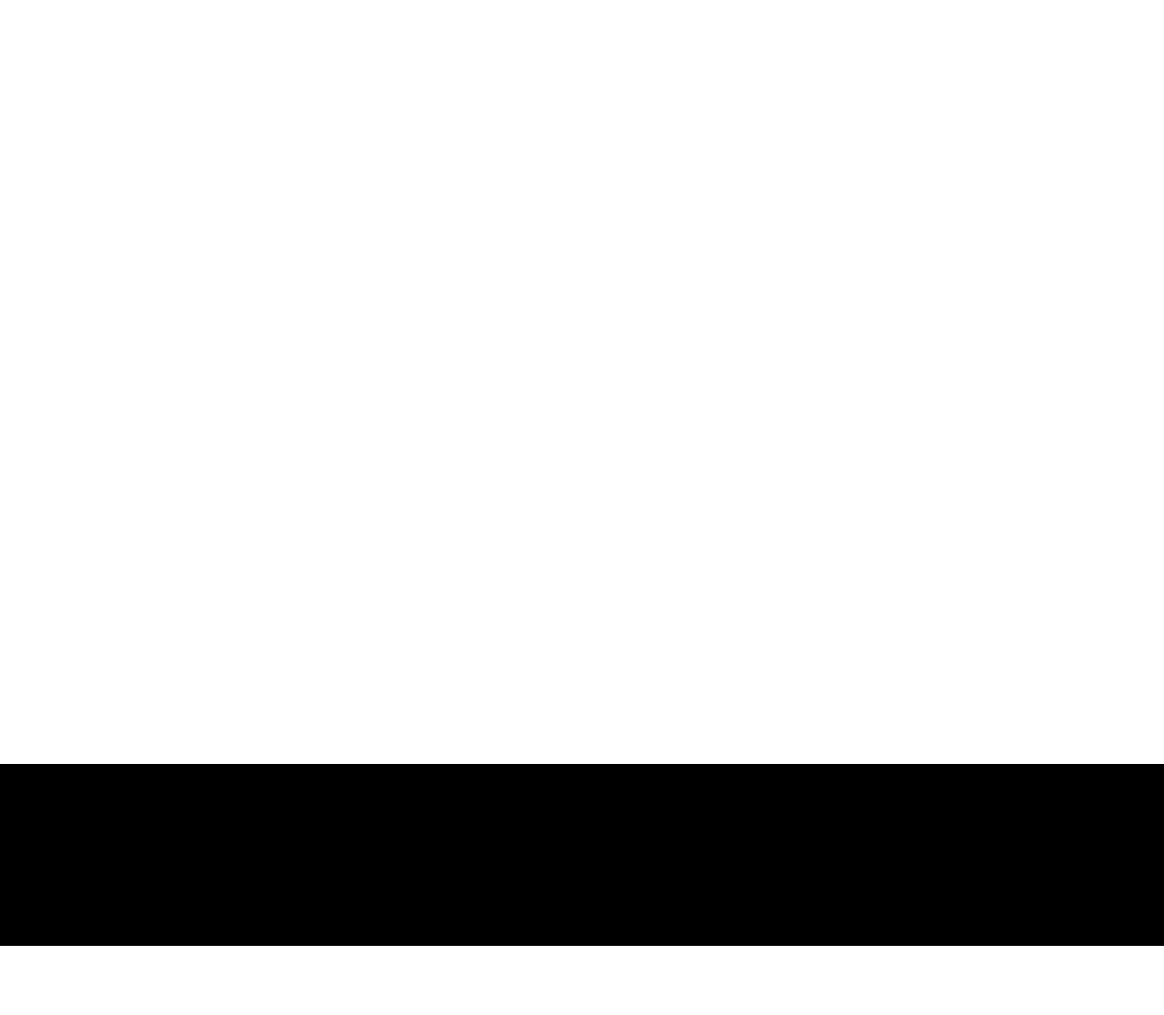
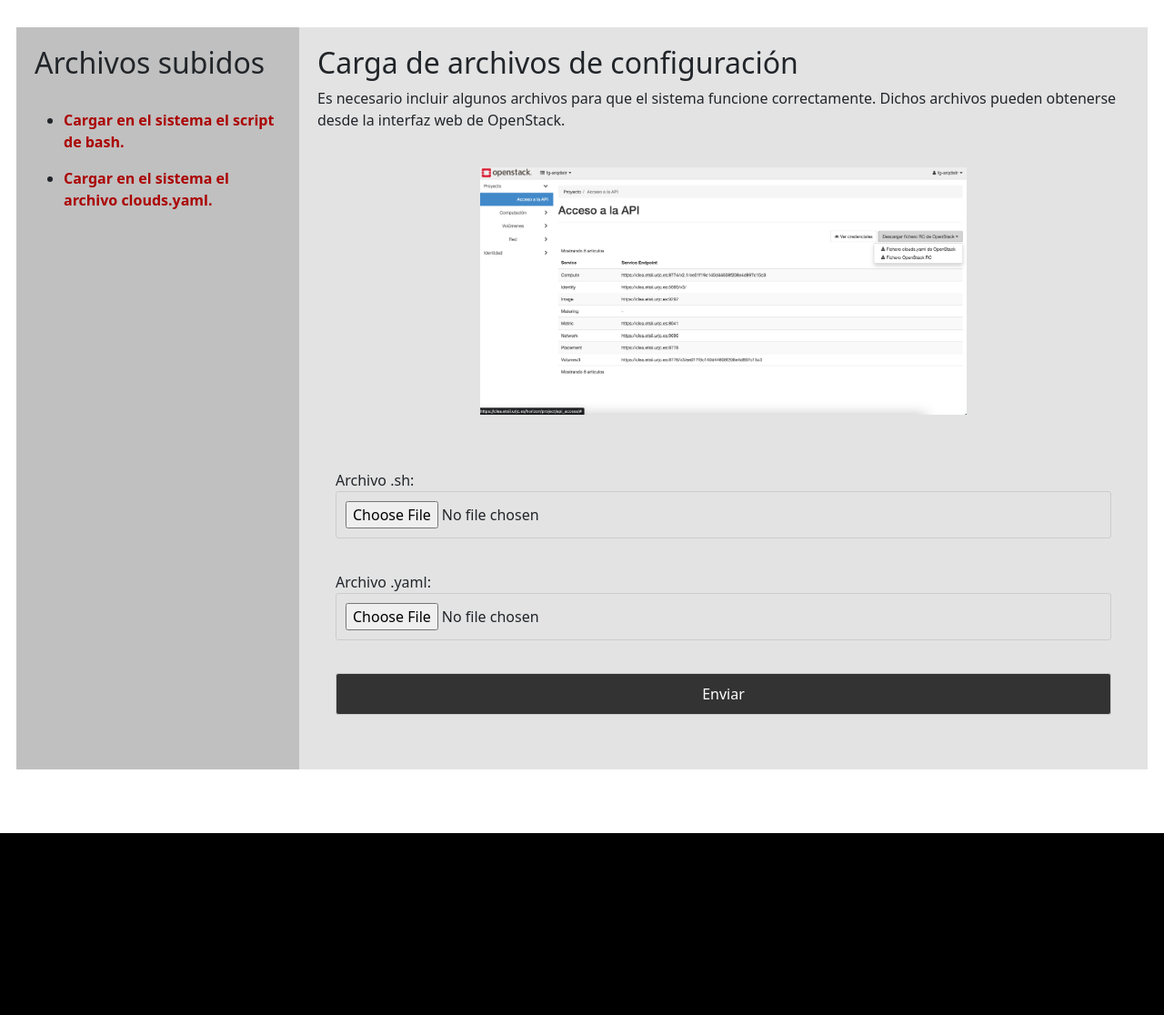
Before and after one commit to AlessandroNuzziURJC/TFGInformaticaWeb, a Django app: page /testsystem/configuration/ in a window 1280 px wide. Shown: the part 80-1196 px from the top of the page at 91% size. Before the commit the page ends 1120 px from the top, so only its background shows below. Run offline with Django 5.2, Linux system fonts and the light colour scheme.

Commit message:
Configuration done

```diff
--- /dev/null
+++ b/web/testsystem/static/styles_configuration.css
@@ -0,0 +1,57 @@
+main {
+    padding: 30px
+}
+
+input[type="text"],
+input[type="password"],
+input[type="email"],
+input[type="date"],
+input[type="file"],
+input[type="number"],
+input[type="submit"],
+select,
+textarea {
+    width: 100% !important;
+    padding: 10px !important;
+    margin-bottom: 20px !important;
+    border: 1px solid #ccc !important;
+    border-radius: 3px !important;
+    font-size: 16px !important;
+}
+
+input[type="submit"] {
+    background-color: #333;
+    color: #fff;
+    padding: 10px 20px;
+    border: none;
+    border-radius: 3px;
+    font-size: 18px;
+    cursor: pointer;
+}
+
+input[type="submit"]:hover {
+    background-color: #555;
+}
+
+.form {
+    background-color: #e3e3e3;
+    padding: 20px;
+}
+
+.data {
+    background-color: #c0c0c0;
+    padding: 20px;
+}
+
+.no_file {
+    color: rgb(171, 0, 0);
+    font-weight: bold;
+}
+
+#openstack_files {
+    margin-top: 40px;
+    margin-bottom: 40px;
+    display: block;
+    margin-left: auto;
+    margin-right: auto;
+}
--- a/web/testsystem/templates/configuration.html
+++ b/web/testsystem/templates/configuration.html
@@ -9,6 +9,7 @@
     <link rel="stylesheet" type="text/css" href="{% static 'styles_navbar.css' %}">
     <link href="https://cdn.jsdelivr.net/npm/bootstrap@5.3.2/dist/css/bootstrap.min.css" rel="stylesheet"
         integrity="sha384-T3c6CoIi6uLrA9TneNEoa7RxnatzjcDSCmG1MXxSR1GAsXEV/Dwwykc2MPK8M2HN" crossorigin="anonymous">
+    <link rel="stylesheet" type="text/css" href="{% static 'styles_configuration.css' %}">
 </head>
 
 <body>
@@ -30,6 +31,47 @@
     </nav>
     <main>
 
+
+        <div class="row">
+            <div class="col-3 data">
+                <h2>Archivos subidos</h2>
+                <br>
+
+                <ul>
+                    <li>
+                        {% if script_file_exists %}
+                        <a href="{% url 'script_config_file' %}">{{ sh_file }}</a>
+                        <br>
+                        {% else %}
+                        <p class="no_file">Cargar en el sistema el script de bash.</p>
+                        {% endif %}
+                    </li>
+
+                    <li>
+                        {% if yaml_file_exists %}
+                        <a href="{% url 'yaml_config_file' %}">{{ yaml_file }}</a>
+                        <br>
+                        {% else %}
+                        <p class="no_file">Cargar en el sistema el archivo clouds.yaml.</p>
+                        {% endif %}
+                    </li>
+                </ul>
+
+
+            </div>
+            <div class="col-9 form">
+                <h2>Carga de archivos de configuración</h2>
+                <p>Es necesario incluir algunos archivos para que el sistema funcione correctamente. Dichos archivos pueden
+                    obtenerse desde la interfaz web de OpenStack.</p>
+                <img id="openstack_files" src="{% static 'FicherosOpenStackClient.jpg' %}" width="60%">
+                <form method="post" enctype="multipart/form-data" id="upload-form" class="form">
+                    {% csrf_token %}
+                    {{ form.as_p }} <!-- Renderiza el formulario con todos los campos -->
+                    <input type="submit" value="Enviar">
+                </form>
+            </div>
+        </div>
+
     </main>
     <footer>
 
--- a/web/testsystem/templates/form.html
+++ b/web/testsystem/templates/form.html
@@ -1,13 +1,13 @@
 {% load static %}
-<p style="font-size: small; text-align: end; margin-right: 20px;">El número de VCPUs disponibles es: {{ form.vcpu }}</p>
 <form method="post" enctype="multipart/form-data" id="formulario">
     {% csrf_token %}
     <label>Nombre (identificador) de la ejecución</label>
     <img id="name" title="El identificador de la ejecución permite dar un nombre a la ejecución que desea probar. De esta manera, se facilitará el acceso a los resultados." align="right" src="{% static 'help.png' %}" style="height: 1em; margin-bottom: 5px; margin-right: 20px;">
     {{ form.name }}
-    <label>Selección del tipo de instancia</label>
+    <!--label>Selección del tipo de instancia</label>
     <img id="instance_type" title="Permite seleccionar qué tipo de instancia utilizar para realizar la ejecución del programa." align="right" src="{% static 'help.png' %}" style="height: 1em; margin-bottom: 5px; margin-right: 20px;">
     {{ form.instance_type }}
+    <-->
     <label>Número de repeticiones por cada cada configuración de hilo</label>
     <img id="repetitions" title="Permite seleccionar el número de repeticiones por cada hilo que se añada a la ejecución." align="right" src="{% static 'help.png' %}" style="height: 1em; margin-bottom: 5px; margin-right: 20px;">
     {{ form.reps }}
@@ -16,7 +16,7 @@
     {{ form.email }}
     <label>Librería utilizada</label>
     <img id="libraries" title="Permite seleccionar las librerías que usa el código." align="right" src="{% static 'help.png' %}" style="height: 1em; margin-bottom: 5px; margin-right: 20px;">
-    <div style="margin-bottom: 20px;">
+    <div style="margin-bottom: 20px;" id="id_libs_box">
         {{ form.lib }}
     </div>
     <label>Selección del archivo que contiene el programa</label>
--- /dev/null
+++ b/web/testsystem/templates/user_not_found_form.html
@@ -0,0 +1,2 @@
+{% load static %}
+<p>No hay archivos de configuración subidos en el sistema. Actualice los archivos o no podrá utilizar el sistema.</p>
--- a/web/testsystem/urls.py
+++ b/web/testsystem/urls.py
@@ -1,10 +1,14 @@
 from django.urls import path
-from .views import *
+from .views.index_view import *
+from .views.executions_view import *
+from .views.configuration_views import *
 
 urlpatterns = [
     path('index/', index, name='index'),
     path('executions/', executions, name='executions'),
     path('index_form/', form, name='form'),
     path('queue/', queue, name='queue'),
-    path('configuration/', configuration, name='configuration')
+    path('configuration/', configuration, name='configuration'),
+    path('yaml_config_file/', yaml_config_file, name='yaml_config_file'),
+    path('script_config_file', script_config_file, name='script_config_file')
 ]
--- /dev/null
+++ b/web/testsystem/views/configuration_form.py
@@ -0,0 +1,17 @@
+from django import forms
+
+class ConfigurationForm(forms.Form):
+    file_sh = forms.FileField(label='Archivo .sh')
+    file_yaml = forms.FileField(label='Archivo .yaml')
+
+    def clean_file_sh(self):
+        file_sh = self.cleaned_data['file_sh']
+        if not file_sh.name.endswith('.sh'):
+            raise forms.ValidationError('El archivo debe tener extensión .sh')
+        return file_sh
+
+    def clean_file_yaml(self):
+        file_yaml = self.cleaned_data['file_yaml']
+        if not file_yaml.name.endswith('.yaml'):
+            raise forms.ValidationError('El archivo debe tener extensión .yaml')
+        return file_yaml
--- /dev/null
+++ b/web/testsystem/views/configuration_views.py
@@ -0,0 +1,124 @@
+import shutil
+from django.shortcuts import render, redirect
+from django.http import HttpResponse
+from testsystem.views.configuration_form import ConfigurationForm
+from django.urls import reverse
+from django.conf import settings
+import os
+
+from testsystem.models.connection import Openstack_Service
+
+file_path = os.path.join(settings.BASE_DIR, 'testsystem/files')
+
+
+def configuration(request):
+    if request.method == 'POST':
+        return configuration_post(request)
+    form = ConfigurationForm()
+    if not os.path.exists(file_path):
+        os.makedirs(file_path)
+
+    yaml = False
+    sh = False
+    yaml_file = None
+    sh_file = None
+    for file_name in os.listdir(file_path):
+        if file_name.endswith('.yaml'):
+            yaml = True
+            yaml_file = file_name
+        if file_name.endswith('.sh'):
+            sh = True
+            sh_file = file_name
+
+    return render(request, 'configuration.html', {'form': form,
+                                                  'yaml_file_exists': yaml,
+                                                  'script_file_exists': sh,
+                                                  'yaml_file': yaml_file,
+                                                  'sh_file': sh_file})
+
+
+def configuration_post(request):
+    form = ConfigurationForm(request.POST, request.FILES)
+    if form.is_valid():
+        file_sh = request.FILES['file_sh']
+        file_yaml = request.FILES['file_yaml']
+
+        if os.path.exists(file_path):
+            shutil.rmtree(file_path)
+        os.makedirs(file_path)
+
+        ubication = os.path.join(
+            settings.MEDIA_ROOT, file_path, file_sh.name)
+        with open(ubication, 'wb') as file:
+            for chunk in file_sh.chunks():
+                file.write(chunk)
+
+        ubication = os.path.join(
+            settings.MEDIA_ROOT, file_path, file_yaml.name)
+        with open(ubication, 'wb') as file:
+            for chunk in file_yaml.chunks():
+                file.write(chunk)
+
+    generate_info_txt()
+    return redirect(reverse(configuration))
+
+
+def generate_info_txt():
+    openstack = Openstack_Service()
+    openstack.connect()
+    generate_file_user_data(openstack)
+    generate_file_instance_type(openstack)
+    openstack.disconnect()
+
+
+def generate_file_user_data(openstack):
+    path = os.path.join(
+        settings.BASE_DIR, file_path, 'user_data.txt')
+    with open(path, 'w') as file:
+        limits = openstack.get_limits()
+        for e in limits:
+            file.write(e + ': ' + str(limits[e]) + '\n')
+
+
+def generate_file_instance_type(openstack):
+    path = os.path.join(
+        settings.BASE_DIR, file_path, 'instance_types.txt')
+    with open(path, 'w') as file:
+        instances = openstack.instances_available()
+        for e in instances:
+            file.write(e + '\n')
+
+
+def yaml_config_file(request):
+    yaml_file_name = None
+
+    for file_name in os.listdir(file_path):
+        if file_name.endswith('.yaml'):
+            yaml_file_name = file_name
+            break
+
+    if yaml_file_name:
+        with open(os.path.join(file_path, yaml_file_name), 'rb') as f:
+            response = HttpResponse(f.read(), content_type='application/yaml')
+            response['Content-Disposition'] = f'attachment; filename="{yaml_file_name}"'
+            return response
+    else:
+        return HttpResponse("No se encontró ningún archivo .yaml en el directorio.")
+
+
+def script_config_file(request):
+    sh_file_name = None
+
+    for file_name in os.listdir(file_path):
+        if file_name.endswith('.sh'):
+            sh_file_name = file_name
+            break
+
+    if sh_file_name:
+        with open(os.path.join(file_path, sh_file_name), 'rb') as f:
+            response = HttpResponse(
+                f.read(), content_type='text/x-shellscript')
+            response['Content-Disposition'] = f'attachment; filename="{sh_file_name}"'
+            return response
+    else:
+        return HttpResponse("No se encontró ningún archivo .sh en el directorio.")
--- a/web/testsystem/views.py
+++ b/web/testsystem/views/index_view.py
@@ -1,13 +1,13 @@
 from django.shortcuts import render, redirect
 from django.http import JsonResponse
-from testsystem.models.execution_form import InfoForm
+from testsystem.views.execution_form import InfoForm
 from testsystem.models.execution_controller import ExecutionController
 from testsystem.models.execution import Execution
 
+import os
+from django.conf import settings
+
 execution_controller = ExecutionController()
-
-def configuration(request):
-    return render(request, 'configuration.html')
 
 def index_post(request):
     form = InfoForm(request.POST, request.FILES)
@@ -17,6 +17,7 @@
         return redirect('/testsystem/executions/')
     else:
         return redirect('/testsystem/index/')
+
 
 def index(request):
     """
@@ -31,7 +32,8 @@
     if request.method == 'POST':
         return index_post(request)
     aux = list(execution_controller.queue)
-    return render(request, 'index.html', {'executions' : aux})
+    return render(request, 'index.html', {'executions': aux})
+
 
 def queue(request):
     aux = list(execution_controller.queue)
@@ -40,22 +42,15 @@
 
 
 def form(request):
+    if not verified_user():
+        rendered_form = render(request, 'user_not_found_form.html')
+        form_html = rendered_form.content.decode()
+        return JsonResponse({'form': form_html}, content_type='text/html')
     form = InfoForm()
     rendered_form = render(request, 'form.html', {'form': form})
     form_html = rendered_form.content.decode()
     return JsonResponse({'form': form_html}, content_type='text/html')
 
-def executions(request):
-    """
-    Rellena el template executions.html con las ejecuciones.
-
-    Args:
-        request: HTTP Request.
-
-    Returns:
-        Devuelve un HttpResponse con la pagina HTML.
-    """
-    #executions = ExecutionsInfo()
-    #tarjetas = executions.get_executions_info()
-    #context = {'tarjetas': tarjetas}
-    return render(request, 'executions.html')
+def verified_user():
+    file_path = os.path.join(settings.BASE_DIR, 'testsystem/files/user_data.txt')
+    return os.path.exists(file_path)
```
Also changed, not shown: web/testsystem/models/connection.py (+16 -18 lines), web/testsystem/models/execution_form.py (deleted, +0 -36 lines), web/testsystem/models/profile_info.py (added, +25 -0 lines), web/testsystem/static/script_index.js (+61 -3 lines), web/testsystem/views/execution_form.py (added, +15 -0 lines), web/testsystem/views/executions_view.py (added, +16 -0 lines), web/testsystem/static/FicherosOpenStackClient.jpg (added).
